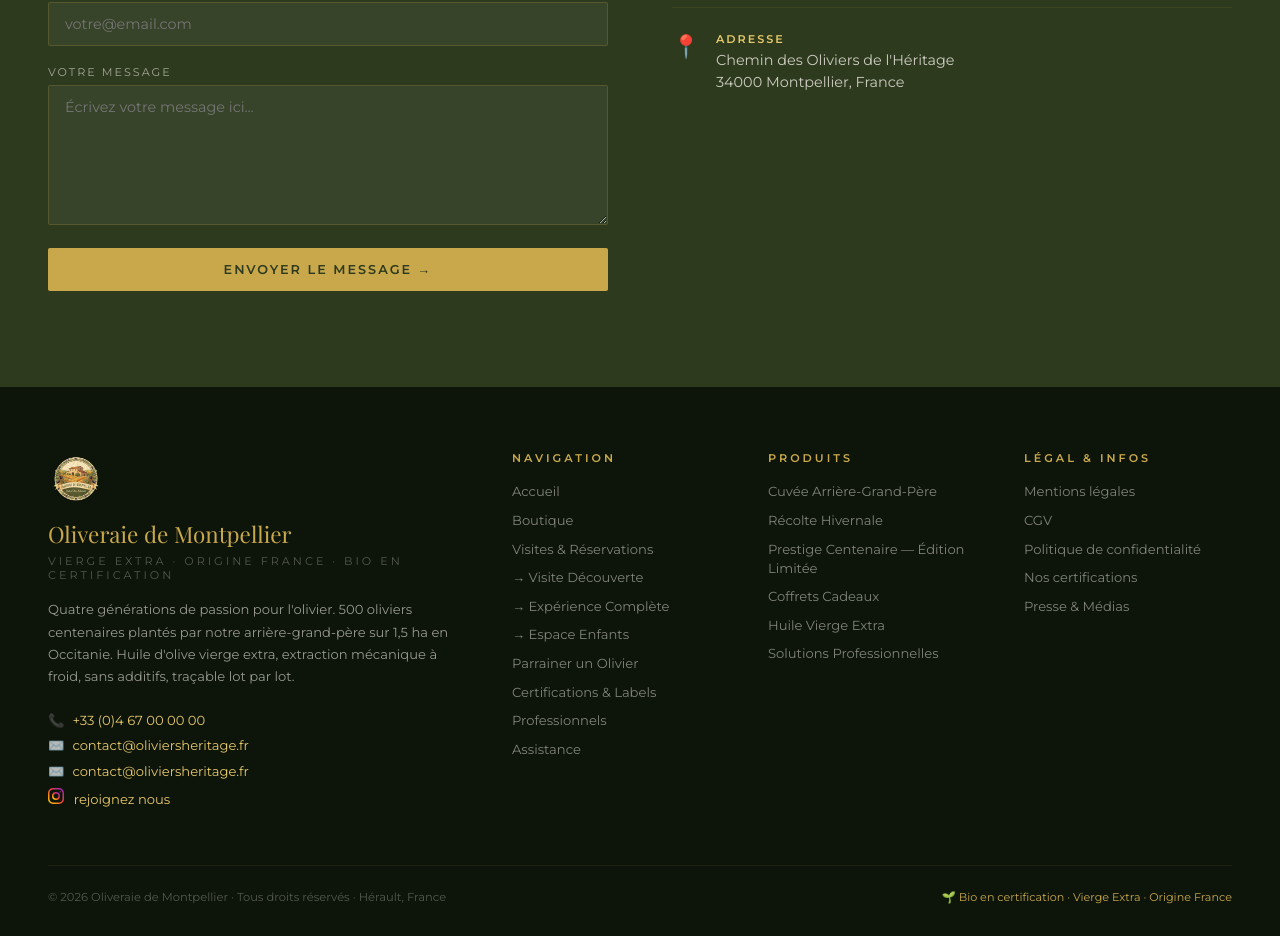
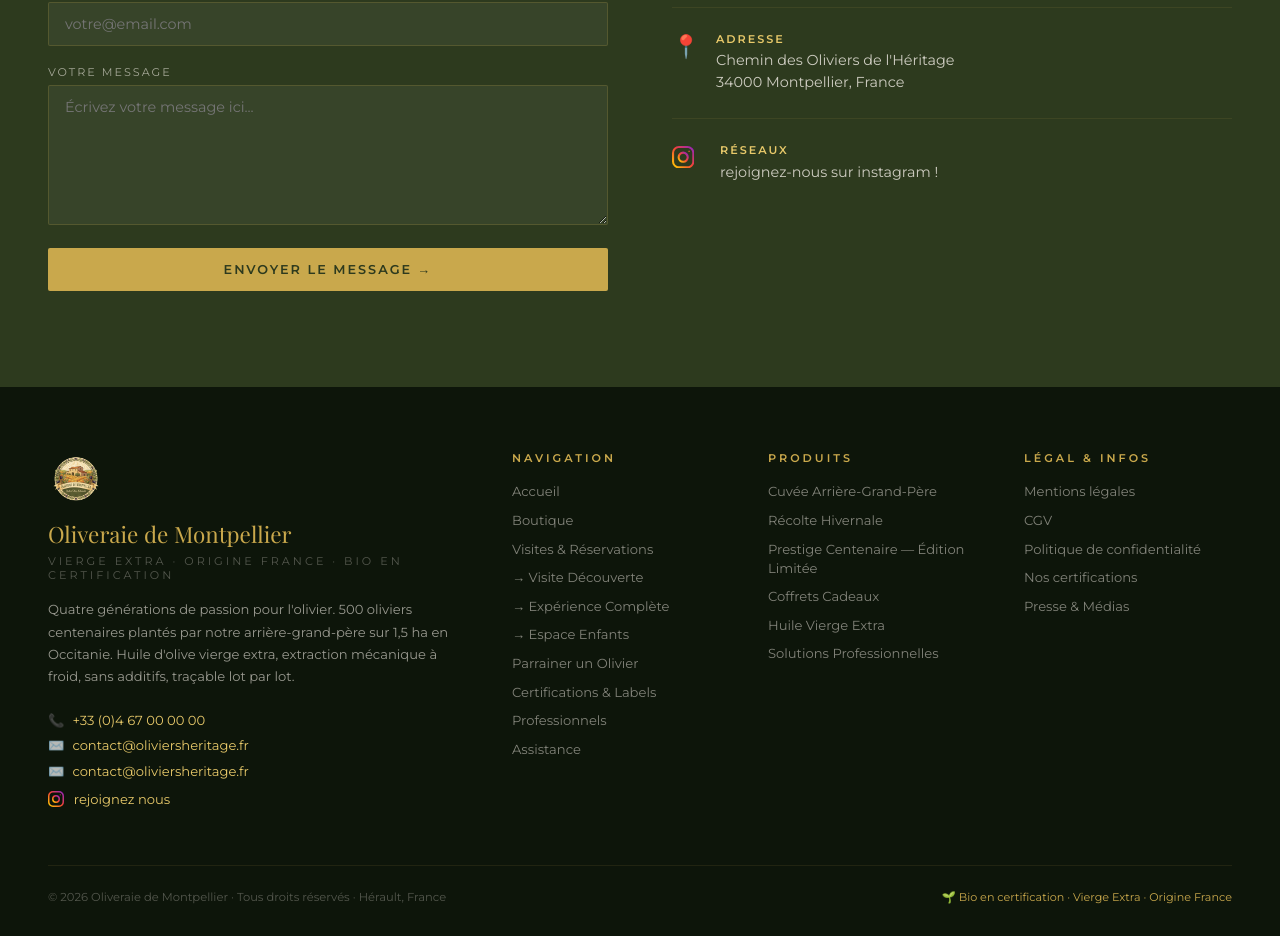
Before and after one commit to Oliveraie-de-Montpellier/web.officiel, a React (Vite) app: page / in a window 1280 px wide. Shown: the part 2924-3860 px from the top of the page. Built offline with nearby package versions, Linux system fonts and the light colour scheme; a web font is replaced by a local one.

Commit message:
insta link nos coordonnées

```diff
--- a/src/components/layout/Footer.jsx
+++ b/src/components/layout/Footer.jsx
@@ -17,7 +17,7 @@
           <div className="footer-contact-row">✉️ <a href="mailto:contact@oliviersheritage.fr">contact@oliviersheritage.fr</a></div>
           <div className="footer-contact-row">✉️ <a href="mailto:contact@oliviersheritage.fr">contact@oliviersheritage.fr</a></div>
           <div className="footer-contact-row"><a href="https://www.instagram.com/oliveraie_de_montpellier?igsh=eWgyeHI0amxoanNh">
-            <InstaIcon style={{width: "1rem", marginRight: ".4rem"}}/> rejoignez nous
+            <InstaIcon style={{width: "1rem", marginRight: ".4rem", position: "relative", top: ".2rem"}}/> rejoignez nous
           </a></div>
 
         </div>
--- a/src/components/ui/InstaIcon.jsx
+++ b/src/components/ui/InstaIcon.jsx
@@ -1,21 +1,21 @@
 export default function InstaIcon({style}) {
-    return <svg style={style} xmlns="http://www.w3.org/2000/svg" xml:space="preserve" viewBox="0 0 16 16" id="instagram">
+    return <svg style={style} xmlns="http://www.w3.org/2000/svg" xmlSpace="preserve" viewBox="0 0 16 16" id="instagram">
         <linearGradient id="a" x1="1.464" x2="14.536" y1="14.536" y2="1.464" gradientUnits="userSpaceOnUse">
-            <stop offset="0" stop-color="#FFC107"></stop>
-            <stop offset=".507" stop-color="#F44336"></stop>
-            <stop offset=".99" stop-color="#9C27B0"></stop>
+            <stop offset="0" stopColor="#FFC107"></stop>
+            <stop offset=".507" stopColor="#F44336"></stop>
+            <stop offset=".99" stopColor="#9C27B0"></stop>
         </linearGradient>
         <path fill="url(#a)" d="M11 0H5a5 5 0 0 0-5 5v6a5 5 0 0 0 5 5h6a5 5 0 0 0 5-5V5a5 5 0 0 0-5-5zm3.5 11c0 1.93-1.57 3.5-3.5 3.5H5c-1.93 0-3.5-1.57-3.5-3.5V5c0-1.93 1.57-3.5 3.5-3.5h6c1.93 0 3.5 1.57 3.5 3.5v6z"></path>
         <linearGradient id="b" x1="5.172" x2="10.828" y1="10.828" y2="5.172" gradientUnits="userSpaceOnUse">
-            <stop offset="0" stop-color="#FFC107"></stop>
-            <stop offset=".507" stop-color="#F44336"></stop>
-            <stop offset=".99" stop-color="#9C27B0"></stop>
+            <stop offset="0" stopColor="#FFC107"></stop>
+            <stop offset=".507" stopColor="#F44336"></stop>
+            <stop offset=".99" stopColor="#9C27B0"></stop>
         </linearGradient>
         <path fill="url(#b)" d="M8 4a4 4 0 1 0 0 8 4 4 0 0 0 0-8zm0 6.5A2.503 2.503 0 0 1 5.5 8c0-1.379 1.122-2.5 2.5-2.5s2.5 1.121 2.5 2.5c0 1.378-1.122 2.5-2.5 2.5z"></path>
         <linearGradient id="c" x1="11.923" x2="12.677" y1="4.077" y2="3.323" gradientUnits="userSpaceOnUse">
-            <stop offset="0" stop-color="#FFC107"></stop>
-            <stop offset=".507" stop-color="#F44336"></stop>
-            <stop offset=".99" stop-color="#9C27B0"></stop>
+            <stop offset="0" stopColor="#FFC107"></stop>
+            <stop offset=".507" stopColor="#F44336"></stop>
+            <stop offset=".99" stopColor="#9C27B0"></stop>
         </linearGradient>
         <circle cx="12.3" cy="3.7" r=".533" fill="url(#c)"></circle>
     </svg>
--- a/src/pages/Home.jsx
+++ b/src/pages/Home.jsx
@@ -1,5 +1,6 @@
 import { Link } from 'react-router-dom'
 import ContactForm from '../components/forms/ContactForm'
+import InstaIcon from '../components/ui/InstaIcon'
 
 export default function Home() {
   return (
@@ -133,7 +134,7 @@
               <iframe
                 src="https://www.google.com/maps/embed?pb=!1m18!1m12!1m3!1d46256.27!2d3.8767!3d43.6109!2m3!1f0!2f0!3f0!3m2!1i1024!2i768!4f13.1!3m3!1m2!1s0x12b6af42a3e89ee7%3A0x7c66d0d3eacc6773!2sMontpellier!5e0!3m2!1sfr!2sfr!4v1"
                 loading="lazy"
-                referrerpolicy="no-referrer-when-downgrade"
+                referrerPolicy="no-referrer-when-downgrade"
                 title="Localisation Oliverie de Montpellier"></iframe>
             </div>
             <div className="loc-info">
@@ -193,6 +194,13 @@
                   <p>Chemin des Oliviers de l'Héritage<br />34000 Montpellier, France</p>
                 </div>
               </div>
+              <div className="contact-row">
+                <div className="contact-icon"><InstaIcon style={{width: "1.4rem", marginRight: ".6rem", position: "relative", top: ".2rem"}}/></div>
+                <div className="contact-detail">
+                  <h4>Réseaux</h4>
+                  <p>rejoignez-nous sur instagram !</p>
+                </div>
+              </div>
             </div>
           </div>
         </div>
```
